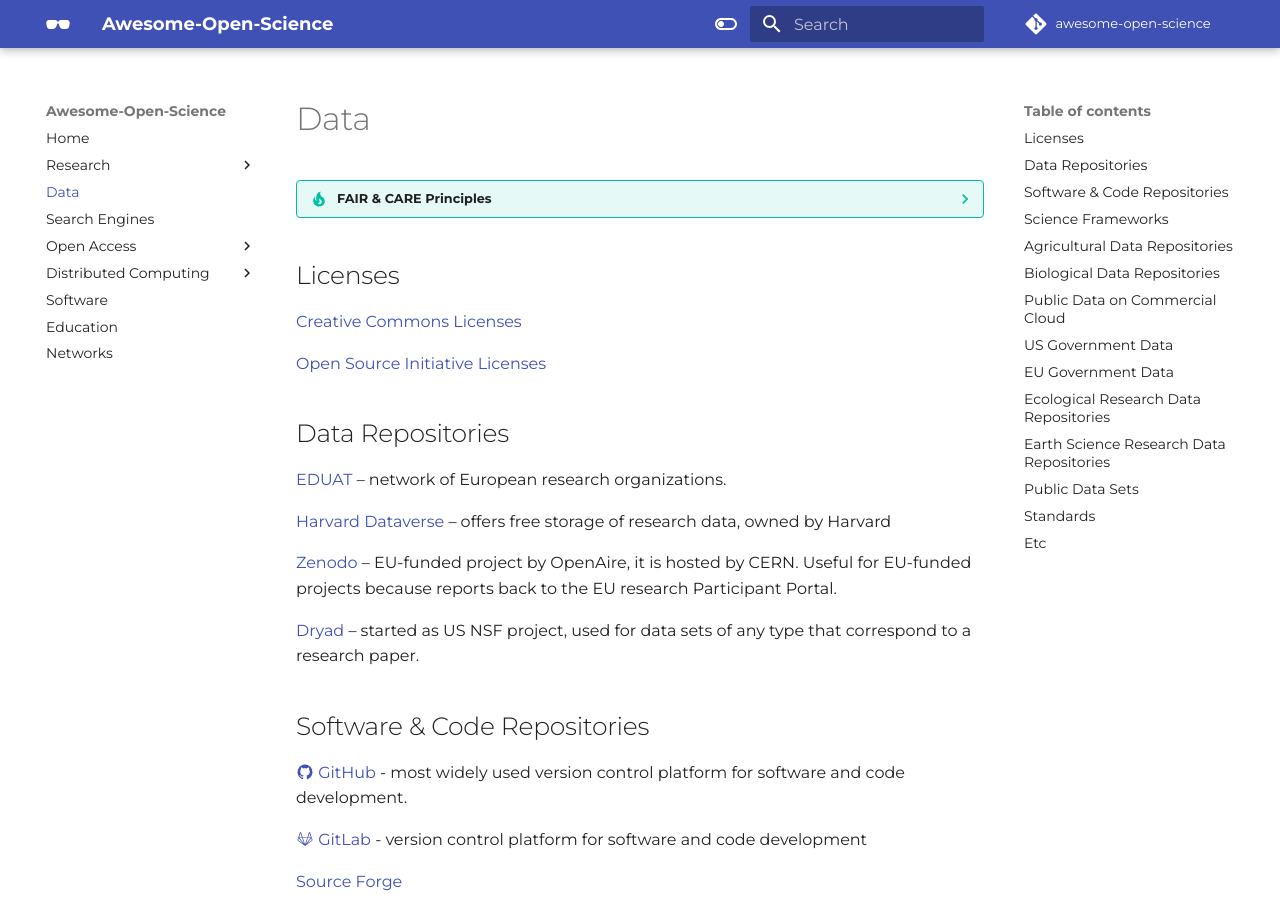
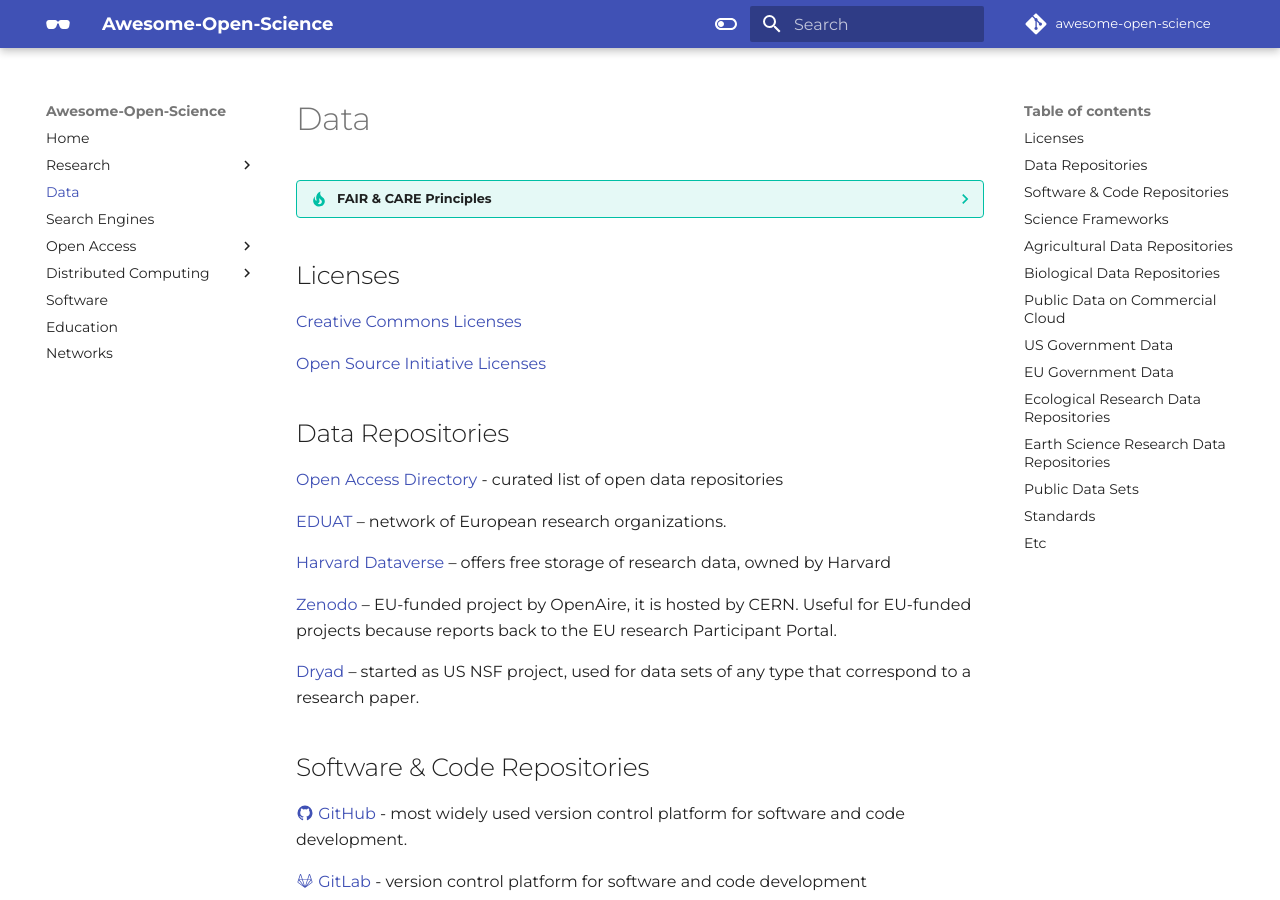
Before and after one commit to tyson-swetnam/awesome-open-science, an MkDocs documentation site: the page built from docs/data.md, in a window 1280 px wide and 900 px high. Built offline with MkDocs 1.6.1 and Material for MkDocs 9.7.7, drawn with Linux system fonts in a browser that asks for light colours; some web fonts are replaced; comment, search, counter and statistics services are not loaded.

Commit message:
Update data.md

```diff
--- a/docs/data.md
+++ b/docs/data.md
@@ -20,6 +20,8 @@
 
 
 ## Data Repositories
+
+[Open Access Directory](http://oad.simmons.edu/oadwiki/Data_repositories){target=_blank} - curated list of open data repositories
 
 [EDUAT](https://www.eudat.eu/){target=_blank} – network of European research organizations.
 
```
